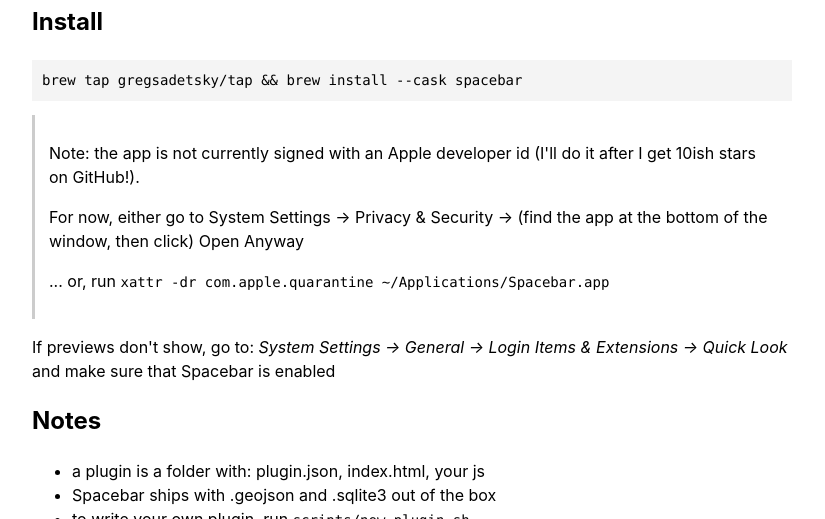
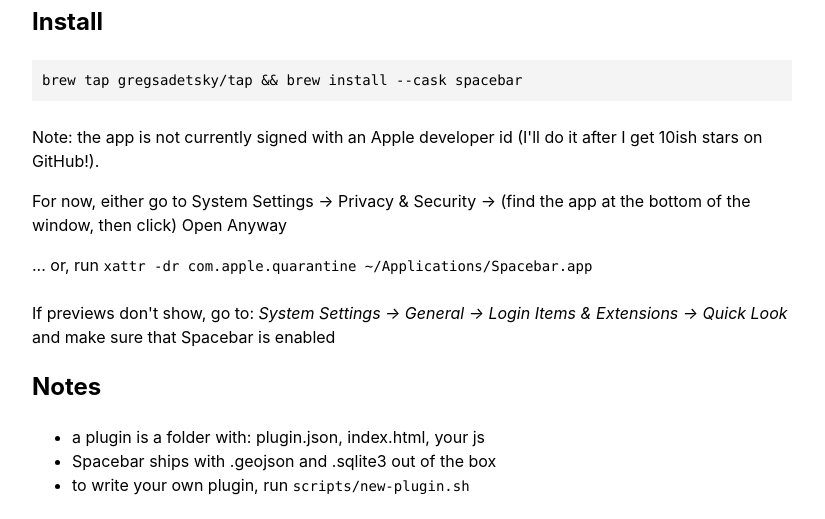
Before and after one commit to gregsadetsky/spacebar, a plain HTML site: page web/index.html in a window 1280 px wide. Shown: the part 660-1179 px from the top of the page, without its empty margins (228-1053 px from the left). Drawn offline with Linux system fonts and the light colour scheme.

Commit message:
landing page: note without the quote bar

```diff
--- a/web/index.html
+++ b/web/index.html
@@ -15,8 +15,8 @@
     video, img { max-width: 100%; border: 1px solid #ccc; }
     code, pre { font: 14px/1.5 ui-monospace, Menlo, monospace; }
     pre { background: #f4f4f4; padding: 10px; overflow: auto; }
-    blockquote { margin: 0; padding: 10px 14px; border-left: 3px solid #ccc; }
-    @media (prefers-color-scheme: dark) { body { background: #111; color: #eee; } pre { background: #222; } img, video { border-color: #444; } blockquote { border-color: #444; } }
+    blockquote { margin: 1.5em 0; padding: 0; }
+    @media (prefers-color-scheme: dark) { body { background: #111; color: #eee; } pre { background: #222; } img, video { border-color: #444; } }
   </style>
 </head>
 <body>
```
